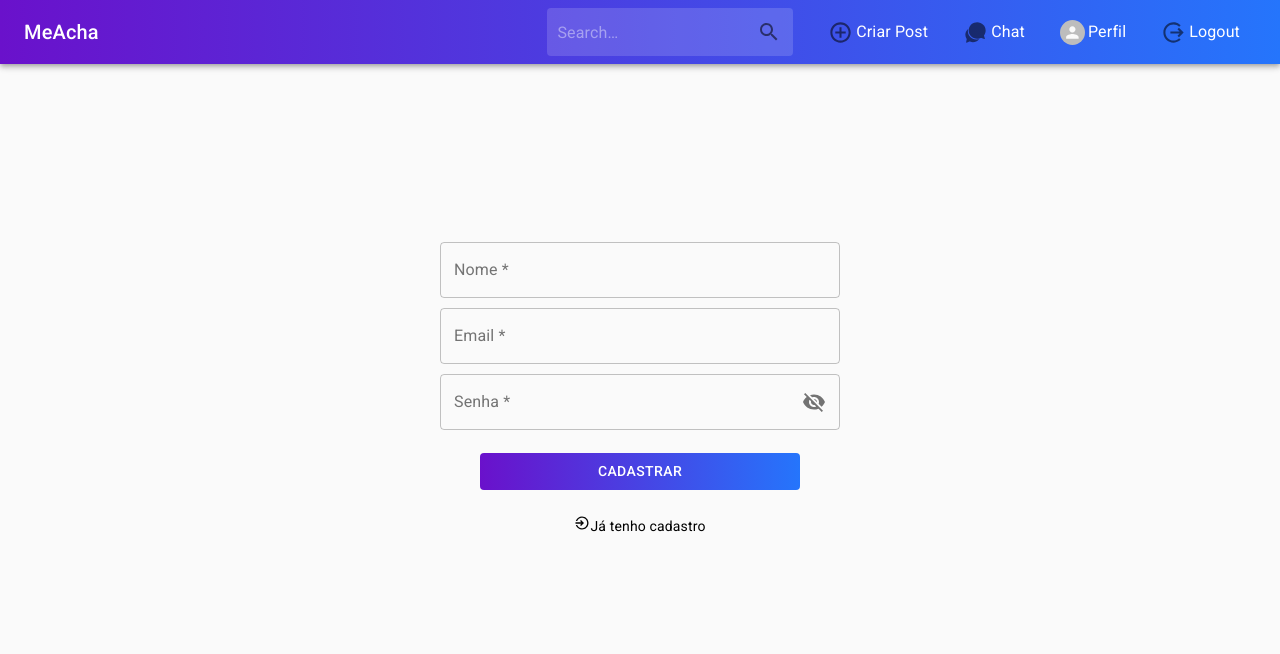
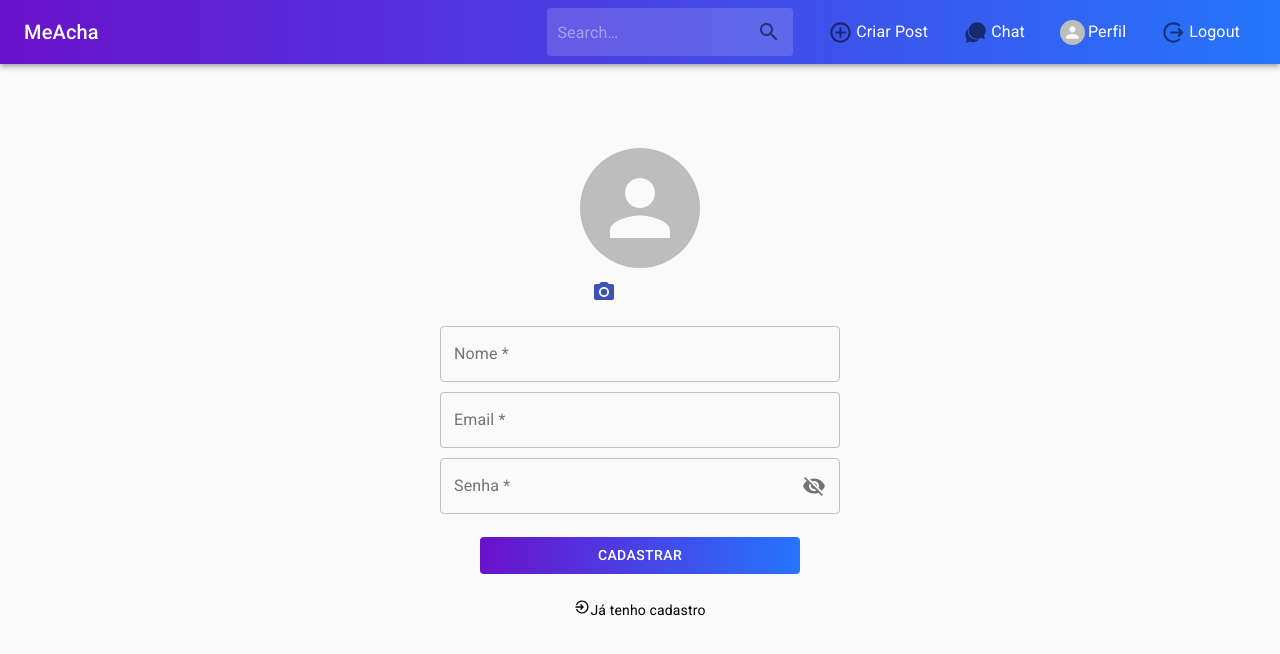
Before and after one commit to Bruno-Fernando/MeAcha, a React (Create React App) app in the folder client/: page /register in a window 1280 px wide. Shown: the top 654 px of the page. Built offline with nearby package versions, Linux system fonts and the light colour scheme.

Commit message:
Adicionando foto do usuario em Register

```diff
--- a/client/src/components/Register/index.js
+++ b/client/src/components/Register/index.js
@@ -11,8 +11,9 @@ import OutlinedInput from "@material-ui/core/OutlinedInput";
 import InputLabel from "@material-ui/core/InputLabel";
 import InputAdornment from "@material-ui/core/InputAdornment";
 import FormHelperText from "@material-ui/core/FormHelperText";
+import Avatar from "@material-ui/core/Avatar";
 
-import { MdVisibility, MdVisibilityOff } from "react-icons/md";
+import { MdVisibility, MdVisibilityOff, MdPhotoCamera } from "react-icons/md";
 import { IoMdLogIn } from "react-icons/io";
 
 import useStyles from "./styles";
@@ -48,6 +49,7 @@ export default function Register() {
   const classes = useStyles();
   const { register, handleSubmit, errors } = useForm({ mode: "onBlur" });
   const [showPassword, setShowPassword] = React.useState(false);
+  const [photo, setPhoto] = React.useState(null);
 
   const handleShowPassword = (e) => {
     setShowPassword(!showPassword);
@@ -55,6 +57,10 @@ export default function Register() {
 
   const onSubmit = (e) => {
     console.log(e);
+  };
+
+  const handlePhotoUpload = (e) => {
+    setPhoto(URL.createObjectURL(e.target.files[0]));
   };
 
   return (
@@ -66,6 +72,27 @@ export default function Register() {
         alignItems="center"
         className={classes.gridContainer}
       >
+        <Grid>
+          <Avatar src={photo} className={classes.avatar} />
+
+          <input
+            accept="image/*"
+            className={classes.avatarImg}
+            id="icon-button-file"
+            type="file"
+            onChange={handlePhotoUpload}
+          />
+          <label htmlFor="icon-button-file">
+            <IconButton
+              color="primary"
+              aria-label="upload picture"
+              component="span"
+            >
+              <MdPhotoCamera />
+            </IconButton>
+          </label>
+        </Grid>
+
         <TextField
           label="Nome *"
           name="name"
--- a/client/src/components/Register/styles.js
+++ b/client/src/components/Register/styles.js
@@ -23,13 +23,20 @@ export default makeStyles((theme) => ({
     background: theme.primaryColor,
     color: "#fff",
     transition: "filter 0.2s",
-    '&:hover': {
+    "&:hover": {
       filter: "brightness(110%)",
-    }
+    },
   },
   registerLink: {
     textDecoration: "none",
     color: "black",
     marginTop: "25px",
   },
+  avatar: {
+    width: "120px",
+    height: "120px",
+  },
+  avatarImg: {
+    display: "none",
+  },
 }));
```
